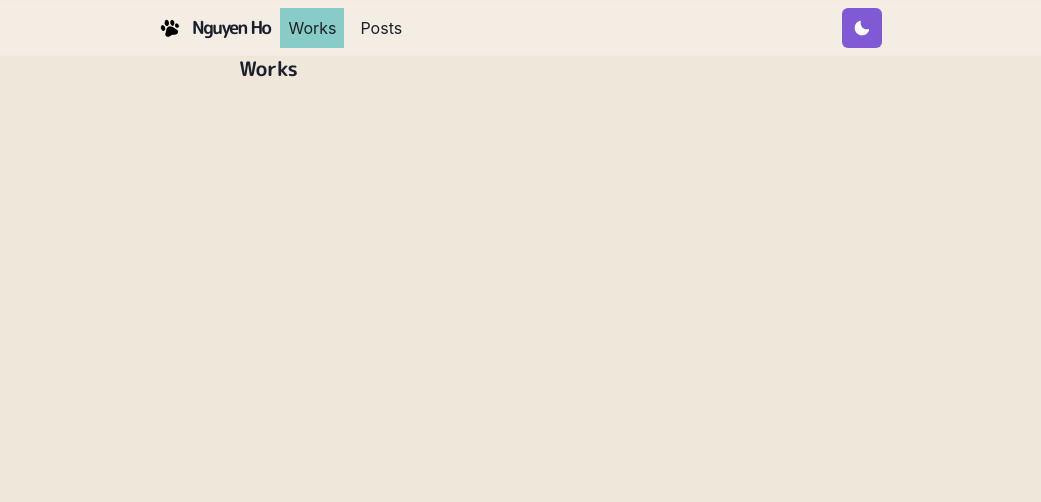
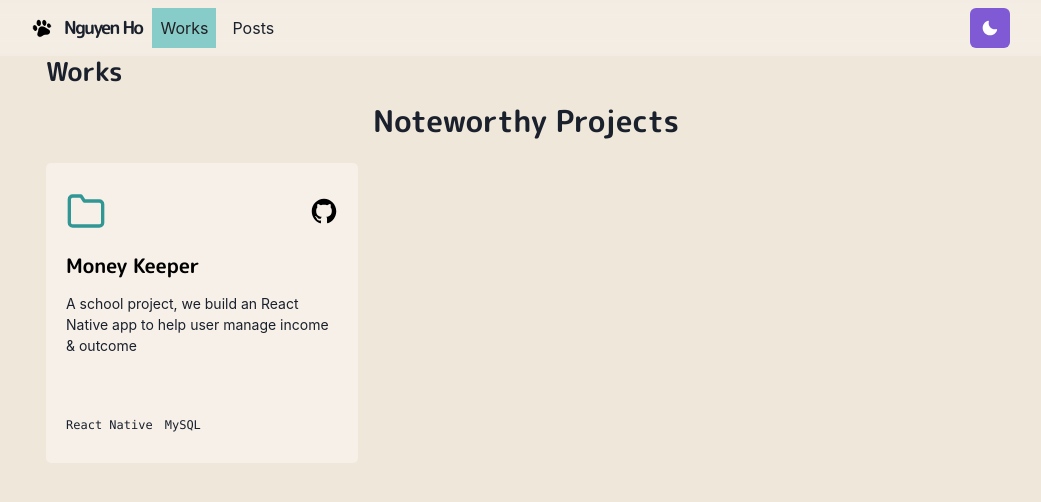
Before and after one commit to nguyen315/portfolio, a Next.js app: page /works in a window 1280 px wide. Shown: the top 502 px of the page, without its empty margins (114-1155 px from the left). Built offline with nearby package versions, Linux system fonts and the light colour scheme.

Commit message:
Implement projects

```diff
--- a/components/layouts/article.js
+++ b/components/layouts/article.js
@@ -19,7 +19,7 @@ const Layout = ({ children, title }) => (
     <>
       {title && (
         <Head>
-          <title>{title} - Nguyen Ho</title>
+          <title>Nguyen Ho - {title}</title>
         </Head>
       )}
       {children}
--- a/components/layouts/main.js
+++ b/components/layouts/main.js
@@ -10,7 +10,7 @@ const Main = ({ children, router }) => {
         <title>Nguyen Ho - Homepage</title>
       </Head>
       <Navbar path={router.asPath} />
-      <Container maxW="container.md" pt={14}>
+      <Container maxW="container.lg" pt={14}>
         {children}
       </Container>
     </Box>
--- a/components/navbar.js
+++ b/components/navbar.js
@@ -49,7 +49,7 @@ const Navbar = props => {
       <Container
         display="flex"
         p={2}
-        maxW="container.md"
+        maxW="container.lg"
         wrap="wrap"
         align="center"
         justify="space-between"
--- /dev/null
+++ b/components/project-item.js
@@ -0,0 +1,104 @@
+import PropTypes from 'prop-types'
+import {
+  Box,
+  Flex,
+  Heading,
+  Icon,
+  Link,
+  Text,
+  useColorModeValue
+} from '@chakra-ui/react'
+import styled from '@emotion/styled'
+import { FiFolder } from 'react-icons/fi'
+import { IoLogoGithub } from 'react-icons/io'
+
+const Wrapper = styled(Flex)`
+  position: relative;
+  top: 0;
+  transition: top ease 0.5s;
+  &:hover {
+    top: -2px;
+  }
+
+  &:hover a#title {
+    color: ${({ theme }) =>
+      useColorModeValue(theme.colors.teal['500'], theme.colors.teal['200'])};
+    text-decoration: none;
+  }
+`
+
+const TechStackText = styled(Text)`
+  display: inline-block;
+  margin-right: 0.75rem;
+`
+
+const LinkIcon = styled(Link)`
+  &:active,
+  &:focus {
+    box-shadow: none;
+  }
+`
+
+const ProjectItem = ({ title, description, github, href, techs }) => {
+  return (
+    <Wrapper
+      bg={useColorModeValue('whiteAlpha.500', 'whiteAlpha.200')}
+      height="300px"
+      px={5}
+      py={7}
+      borderRadius={5}
+      direction="column"
+    >
+      <Flex justify="space-between" align="center" mb={4}>
+        <Box>
+          <Icon
+            w={10}
+            h={10}
+            as={FiFolder}
+            color={useColorModeValue('teal.500', 'teal.200')}
+          />
+        </Box>
+        <LinkIcon
+          href={github}
+          target="_blank"
+          color={useColorModeValue('black', 'white')}
+        >
+          <Icon w={7} h={7} as={IoLogoGithub}></Icon>
+        </LinkIcon>
+      </Flex>
+
+      <Box>
+        <Link
+          href={href || github}
+          target="_blank"
+          id="title"
+          color={useColorModeValue('black', 'white')}
+        >
+          <Heading as="h4" size="md" mb={4}>
+            {title}
+          </Heading>
+        </Link>
+        <Text fontSize="sm">{description}</Text>
+      </Box>
+
+      <Box sx={{ marginTop: 'auto' }}>
+        {techs &&
+          techs.map((tech, index) => (
+            <TechStackText key={index} fontFamily="mono" fontSize="xs">
+              {tech}
+            </TechStackText>
+          ))}
+      </Box>
+    </Wrapper>
+  )
+}
+
+ProjectItem.propTypes = {
+  title: PropTypes.string,
+  description: PropTypes.string,
+  github: PropTypes.string.isRequired,
+  href: PropTypes.string,
+  techs: PropTypes.arrayOf(PropTypes.string)
+}
+
+export default ProjectItem
--- /dev/null
+++ b/components/projects.js
@@ -0,0 +1,24 @@
+import ProjectItem from '@components/project-item'
+import { Box, Heading, SimpleGrid } from '@chakra-ui/react'
+
+const Projects = () => {
+  return (
+    <>
+      <Box display="flex" justifyContent="center">
+        <Heading as="h4" size="lg" mb={6}>
+          Noteworthy Projects
+        </Heading>
+      </Box>
+      <SimpleGrid columns={[1, 2, 3]} spacing={3}>
+        <ProjectItem
+          title="Money Keeper"
+          description="A school project, we build an React Native app to help user manage income & outcome"
+          github="https://github.com/nguyen315/MoneyKeeper"
+          techs={['React Native', 'MySQL']}
+        />
+      </SimpleGrid>
+    </>
+  )
+}
+
+export default Projects
--- a/package.json
+++ b/package.json
@@ -1,5 +1,5 @@
 {
-  "name": "hiccup-portfolio",
+  "name": "portfolio",
   "version": "1.0.0",
   "main": "index.js",
   "scripts": {
@@ -24,6 +24,7 @@
     "@emotion/styled": "^11.8.1",
     "framer-motion": "^6.2.8",
     "next": "^12.1.0",
+    "prop-types": "^15.8.1",
     "react": "^17.0.2",
     "react-dom": "^17.0.2",
     "react-icons": "^4.3.1"
--- a/pages/posts.js
+++ b/pages/posts.js
@@ -4,7 +4,7 @@ import Layout from '../components/layouts/article'
 const Posts = () => {
   return (
     <Layout>
-      <Container>
+      <Container maxW="container.lg">
         <Heading as="h3" fontSize={20} mb={4}>
           Posts
         </Heading>
--- a/pages/works.js
+++ b/pages/works.js
@@ -1,13 +1,15 @@
 import { Container, Heading } from '@chakra-ui/react'
-import Layout from '../components/layouts/article'
+import Layout from '@components/layouts/article'
+import Projects from '@components/projects'
 
 const Works = () => {
   return (
-    <Layout>
-      <Container>
-        <Heading as="h3" fontSize={20} mb={4}>
+    <Layout title="Works">
+      <Container maxW="container.lg">
+        <Heading as="h3" fontSize="26" mb={4}>
           Works
         </Heading>
+        <Projects />
       </Container>
     </Layout>
   )
```
Also changed, not shown: jsconfig.json (added, +8 -0 lines), pages/index.js (+31 -7 lines), 1 other file (tests, documents, lock files or other folders).
